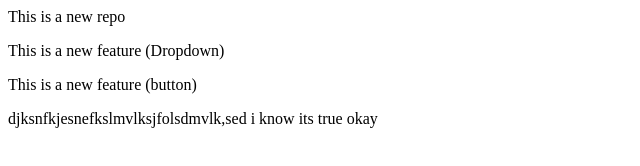
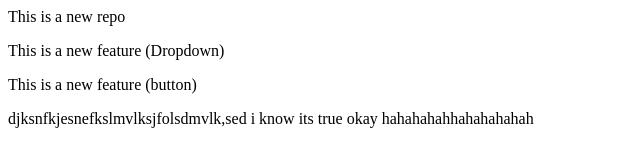
Before and after one commit to sanjeev2k72k3/localrepo, a plain HTML site: page index.html in a window 1280 px wide. Shown: the whole page, without its empty margins (0-640 px from the left). Drawn offline with Linux system fonts and the light colour scheme.

Commit message:
added feature 2

```diff
--- a/index.html
+++ b/index.html
@@ -7,3 +7,5 @@
 djksnfkjesnefkslmvlksjfolsdmvlk,sed
 
 i know its true okay
+
+hahahahahhahahahahah
```
